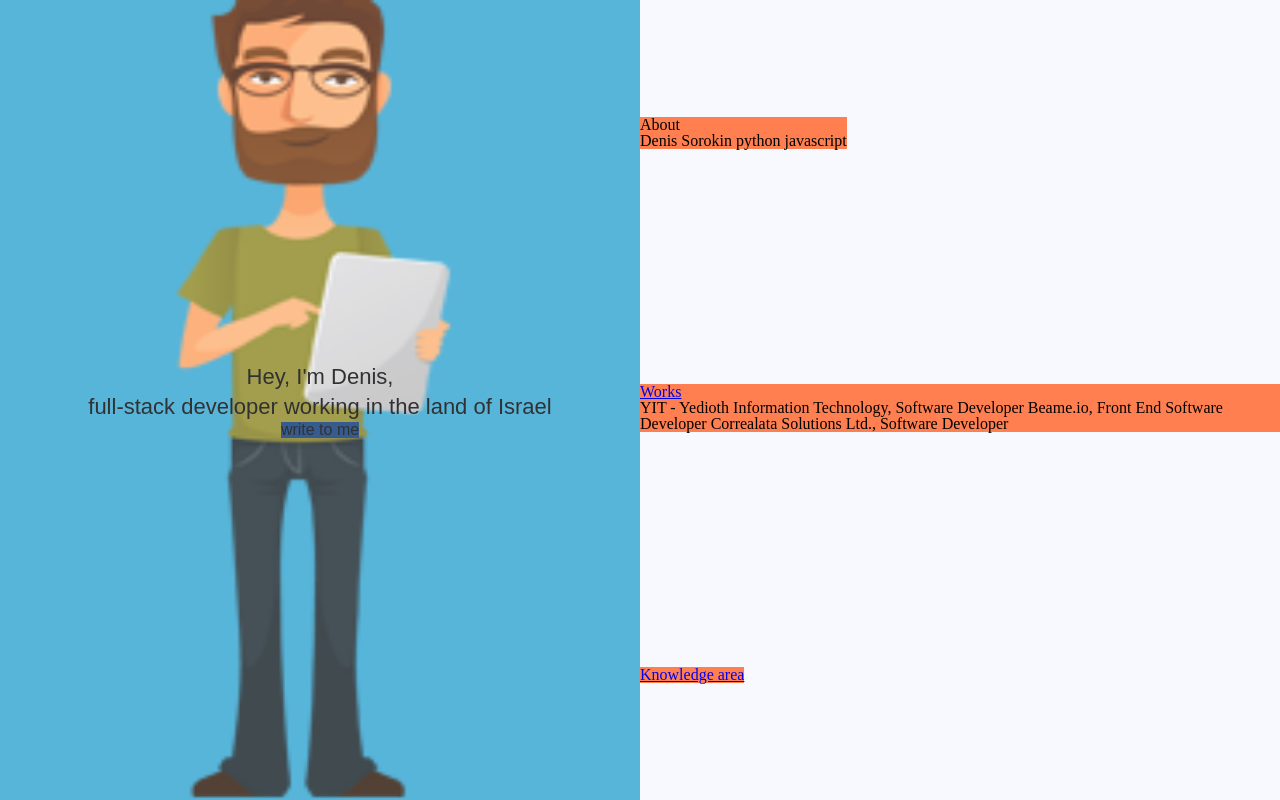
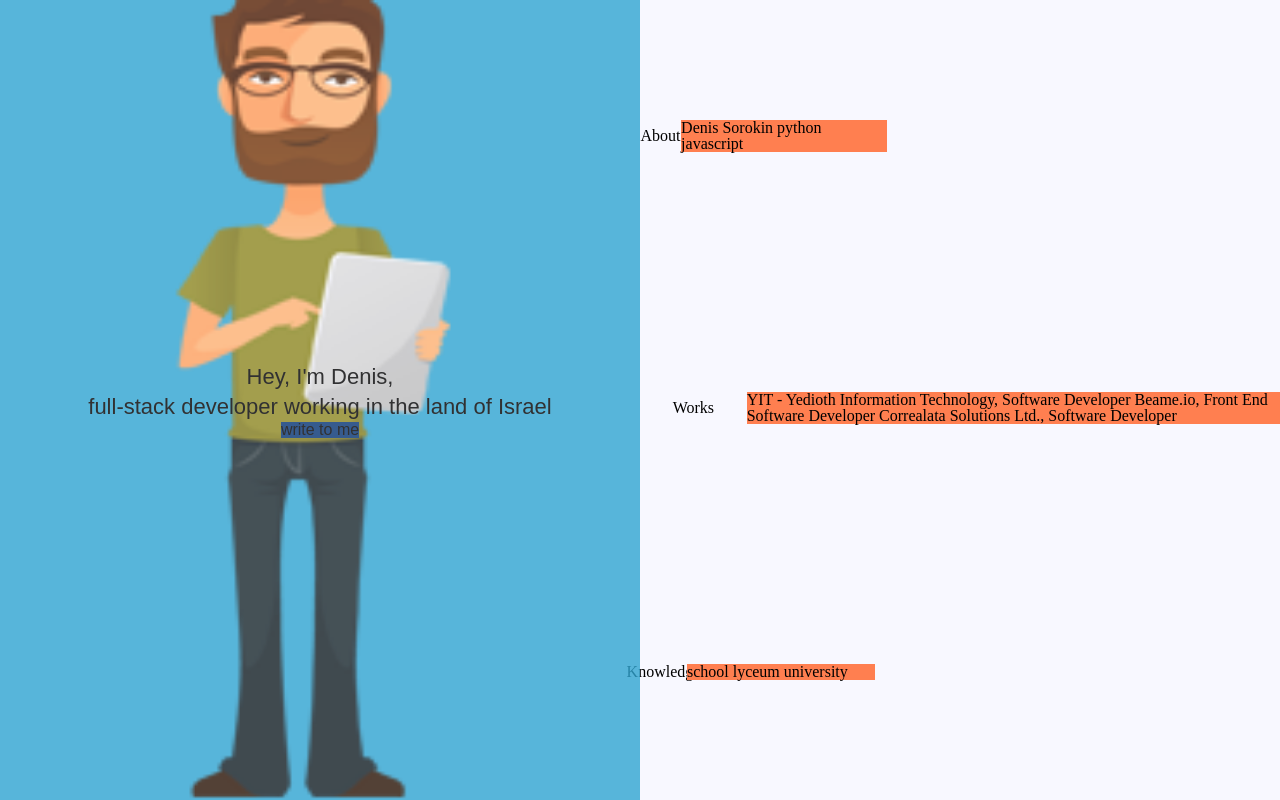
Before and after one commit to insidefree/my_site, a Django app: page / in a window 1280 px wide. Run offline with Django 3.2, Linux system fonts and the light colour scheme; data comes from the database, SQL or seed files in the repository.

Commit message:
About continue

```diff
--- a/mainapp/models.py
+++ b/mainapp/models.py
@@ -51,10 +51,10 @@ class Study(models.Model):
     date_to = models.DateField()
 
     def __str__(self):
-        return "{}, {}, {}, {}".format(self.name, self.date_start, self.date_end, self.describe)
+        return "{}".format(self.school_name)
 
     def __repr__(self):
-        return "{}, {}, {}, {}".format(self.name, self.date_start, self.date_end, self.describe)
+        return "{}".format(self.school_name)
 
 
 class Skill(models.Model):
--- a/mainapp/views.py
+++ b/mainapp/views.py
@@ -40,7 +40,8 @@ def mainapp(request):
     about = About.objects.all()
     skills = Skill.objects.all()
     works = Work.objects.all()
-    return render_to_response("index.html", {"about": about, "skills": skills, "works": works})
+    studies = Study.objects.all()
+    return render_to_response("index.html", {"about": about, "skills": skills, "works": works, "studies": studies})
 
 
 def about(request):
--- a/static/css/styles.css
+++ b/static/css/styles.css
@@ -11,7 +11,6 @@ html, body, div, span, applet, object, iframe, h1, h2, h3, h4, h5, h6, p, blockq
     font: inherit;
     vertical-align: baseline;
 }
-
 
 /* HTML5 display-role reset for older browsers */
 
@@ -40,7 +39,6 @@ table {
     border-collapse: collapse;
     border-spacing: 0;
 }
-
 
 /* My styles */
 
@@ -88,7 +86,7 @@ body {
 .write_to_me {
     opacity: 1;
     transform: matrix(1, 0, 0, 1, 0, 0);
-    font-family: "Hind",sans-serif;
+    font-family: "Hind", sans-serif;
     font-size: 100%;
     visibility: inherit;
     background-color: #063473;
@@ -104,8 +102,18 @@ body {
 }
 
 .submenu {
-    /*display: flex;*/
-    /*flex-direction: row;*/
-    /*align-items: center;*/
+    display: flex;
+    flex-direction: row;
+    align-items: center;
+}
+
+.sub_title {
+    display: flex;
+    justify-content: center;
+    width: 20%;
+}
+
+.submenu_content{
     background-color: coral;
+    width: 100%;
 }
--- a/templates/index.html
+++ b/templates/index.html
@@ -23,7 +23,7 @@
         </div>
         <div class="menu">
             <div class="submenu">
-                <div>About</div>
+                <div class="sub_title">About</div>
                 <div class="submenu_content">
                     {% for a in about %}
                         {{ a.first_name }}
@@ -35,7 +35,8 @@
                 </div>
             </div>
             <div class="submenu">
-                <a href="/works">Works</a>
+{#                <a href="/works">Works</a>#}
+                <div class="sub_title">Works</div>
                 <div class="submenu_content">
                     {% for work in works %}
                         {{ work }}
@@ -43,8 +44,13 @@
                 </div>
             </div>
             <div class="submenu">
-                <a href="/knowledge_area">Knowledge area</a>
-                <div class="submenu_content"></div>
+{#                <a href="/knowledge_area">Knowledge area</a>#}
+                <div class="sub_title">Knowledge</div>
+                <div class="submenu_content">
+                    {% for study in studies %}
+                        {{ study }}
+                    {% endfor %}
+                </div>
             </div>
         </div>
     </div>
```
Also changed, not shown: my_site/settings.py (line endings or trailing spaces).
